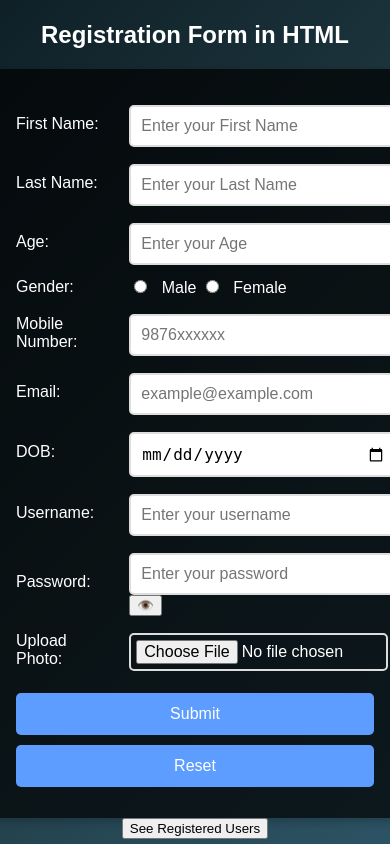
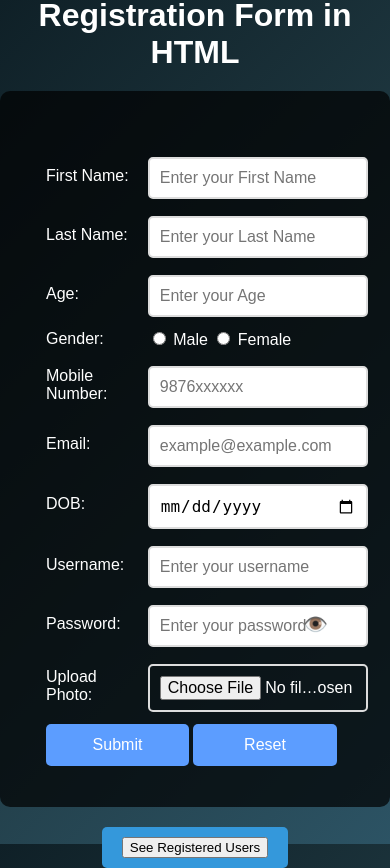
Before and after one commit to vansh070605/REGESTRATION-FORM, a Flask app: page / in a window 390 px wide; the page is wider, and only the part inside the window is pictured. Before the commit the page ends 844 px from the top of that part, so only its background shows below. Run offline with Flask 3, Linux system fonts and the light colour scheme.

Commit message:
forms.css

```diff
--- a/static/forms.css
+++ b/static/forms.css
@@ -22,21 +22,15 @@ form {
     background-color: rgba(0, 0, 0, 0.7);
     padding: 30px;
     border-radius: 10px;
-    box-shadow: 0 4px 8px rgba(0, 0, 0, 0.2);
     width: 100%;
-    max-width: 500px;
-}
-
-h1 {
-    text-align:center;
-    color: white;
-    font-size: 28px;
-    margin-bottom: 20px;
+    max-width: 600px;
+    box-sizing: border-box;
 }
 
 table {
     width: 100%;
     border-spacing: 15px 10px;
+    margin-top: 20px;
 }
 
 input[type="text"],
@@ -65,17 +59,9 @@ input[type="password"]:focus {
     outline: none;
 }
 
-input[type="radio"] {
-    margin-right: 10px;
-}
-
-label {
-    font-size: 16px;
-    color: #555;
-}
-
 input[type="submit"],
-input[type="reset"] {
+input[type="reset"],
+.see-registered-users {
     width: 48%;
     padding: 12px;
     background-color: #5c9dff;
@@ -88,35 +74,109 @@ input[type="reset"] {
 }
 
 input[type="submit"]:hover,
-input[type="reset"]:hover {
+input[type="reset"]:hover,
+.see-registered-users:hover {
     background-color: #4a8cf7;
 }
 
-input[type="checkbox"] {
-    margin-right: 10px;
+.see-registered-users {
+    width: 100%;
+    margin-top: 10px;
+    background-color: #4a8cf7;
+    padding: 12px;
+    border-radius: 5px;
+    font-size: 16px;
+    transition: background-color 0.3s;
 }
 
-input[type="file"] {
-    padding: 5px;
+.see-registered-users:hover {
+    background-color: #3a80e0;
 }
 
-@media (max-width: 600px) {
-    h1 {
-        font-size: 24px;
-    }
+/* Table styling */
+.user-table {
+    width: 100%;
+    border-collapse: collapse;
+    background-color: #2a3d49;
+    border-radius: 8px;
+}
 
-    form {
-        padding: 20px;
-    }
+.user-table th, .user-table td {
+    padding: 10px;
+    text-align: left;
+    border: 1px solid #444;
+}
 
-    input[type="submit"],
-    input[type="reset"] {
-        width: 100%;
-        margin-top: 10px;
-    }
+.user-table th {
+    background-color: #3e4c59;
+    color: #fff;
 }
-/* Add styling for the age input field */
-#age, .input-field {
+
+.user-table tr:nth-child(even) {
+    background-color: #3b4b58;
+}
+
+.user-table tr:nth-child(odd) {
+    background-color: #2a3d49;
+}
+
+.user-table tr:hover {
+    background-color: #55636d;
+    color: white;
+}
+
+.user-table td {
+    color: #ddd;
+}
+
+.action-column {
+    background-color: transparent;
+    padding: 0;
+}
+
+.action-button {
+    background-color: #f44336;
+    color: white;
+    border: none;
+    padding: 8px 15px;
+    text-align: center;
+    font-size: 14px;
+    cursor: pointer;
+    border-radius: 5px;
+    transition: background-color 0.3s;
+    box-shadow: none;
+    outline: none;
+    background: #f44336;
+}
+
+.action-button:hover {
+    background-color: #e53935;
+}
+
+
+.action-column form {
+    display: inline-block;
+    margin: 0;
+}
+
+
+.eye-button {
+    background: none;
+    border: none;
+    font-size: 20px;
+    cursor: pointer;
+    position: absolute;
+    right: 10px;
+    top: 50%;
+    transform: translateY(-50%);
+}
+
+.password-container {
+    display: flex;
+    align-items: center;
+}
+
+.input-field {
     width: 100%;
     padding: 10px;
     margin: 5px 0;
@@ -124,3 +184,114 @@ input[type="file"] {
     border: 1px solid #ccc;
     font-size: 16px;
 }
+
+.go-back-button {
+    background-color: #ffa500;
+    color: white;
+    border: none;
+    padding: 12px 20px;
+    text-align: center;
+    font-size: 16px;
+    cursor: pointer;
+    border-radius: 5px;
+    transition: background-color 0.3s;
+    margin-top: 10px;
+    width: 100%;
+}
+
+.go-back-button:hover {
+    background-color: #ff7f00;
+}
+
+@media (max-width: 600px) {
+    .go-back-button {
+        width: 100%;
+        margin-top: 20px;
+    }
+}
+
+.go-back-button {
+    background-color: #ffa500;
+    color: white;
+    border: none;
+    padding: 12px 20px;
+    text-align: center;
+    font-size: 16px;
+    cursor: pointer;
+    border-radius: 8px;
+    transition: background-color 0.3s, transform 0.3s ease;
+    margin-top: 20px;
+    width: 100%;
+    max-width: 300px;
+    box-shadow: 0 4px 6px rgba(0, 0, 0, 0.2);
+}
+
+.go-back-button:hover {
+    background-color: #ff7f00;
+    transform: translateY(-3px);
+}
+
+.go-back-button:focus {
+    outline: none;
+    box-shadow: 0 0 0 2px #ff7f00;
+}
+
+@media (max-width: 600px) {
+    .go-back-button {
+        width: 100%;
+        margin-top: 20px;
+    }
+}
+
+ul {
+    list-style-type: none;
+    padding: 0;
+    margin: 20px 0;
+}
+
+li {
+    padding: 10px;
+    background-color: #f8d7da;
+    color: #721c24;
+    border: 1px solid #f5c6cb;
+    border-radius: 5px;
+}
+
+a {
+    display: inline-block;
+    padding: 10px 20px;
+    background-color: #3498db;
+    color: white;
+    font-size: 16px;
+    text-decoration: none;
+    border-radius: 5px;
+    transition: background-color 0.3s ease, transform 0.2s ease;
+    margin-top: 20px;
+    text-align: center;
+}
+
+a:hover {
+    background-color: #2980b9;
+    transform: scale(1.05);
+}
+
+a:active {
+    background-color: #1c6f98;
+}
+
+.export-button {
+    background-color: #f44336;
+    color: white;
+    font-size: 16px;
+    padding: 10px 20px;
+    border: none;
+    border-radius: 5px;
+    cursor: pointer;
+    position: absolute;
+    top: 20px;
+    right: 20px;
+}
+
+.export-button:hover {
+    background-color: #e53935;
+}
```
